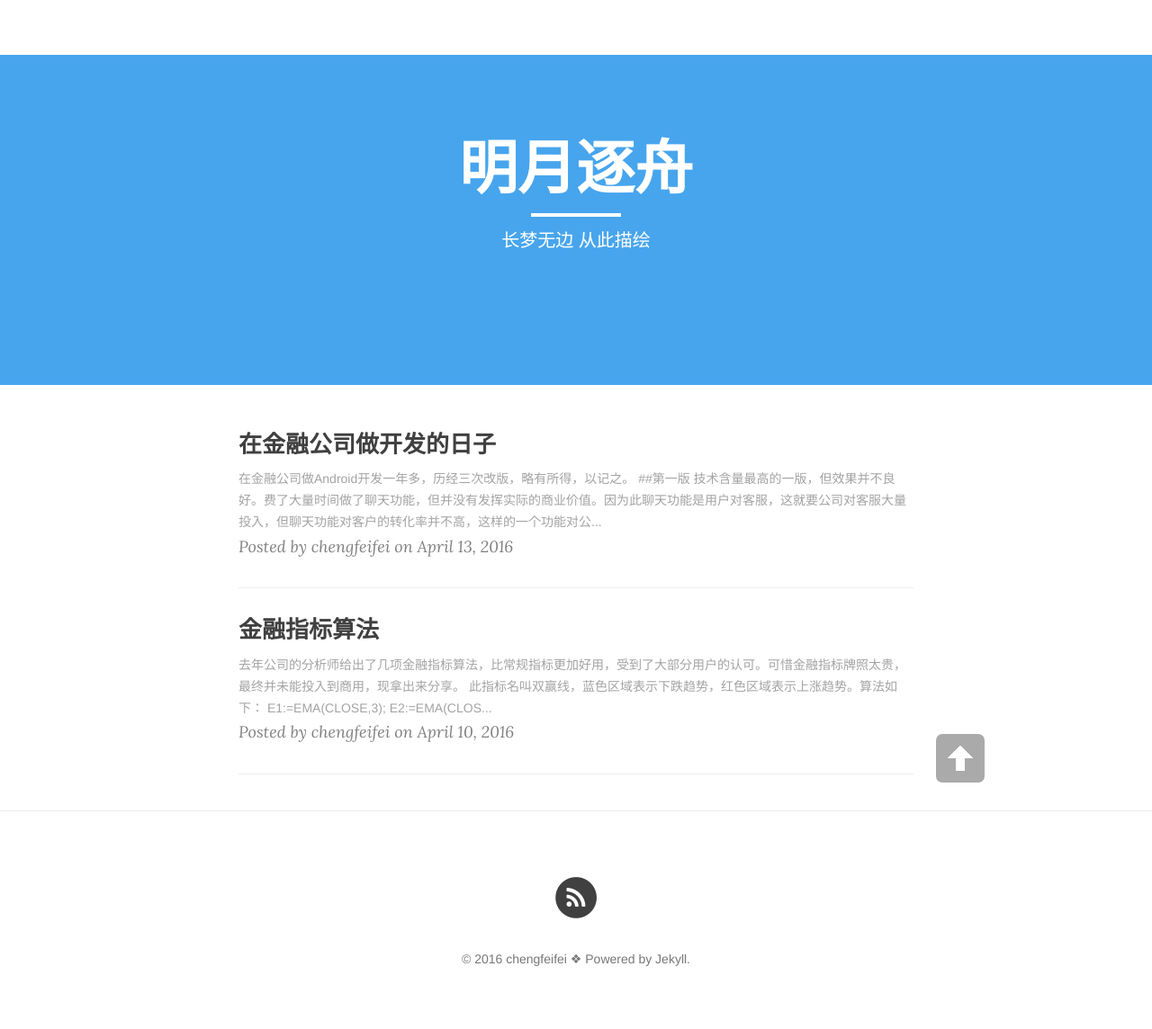
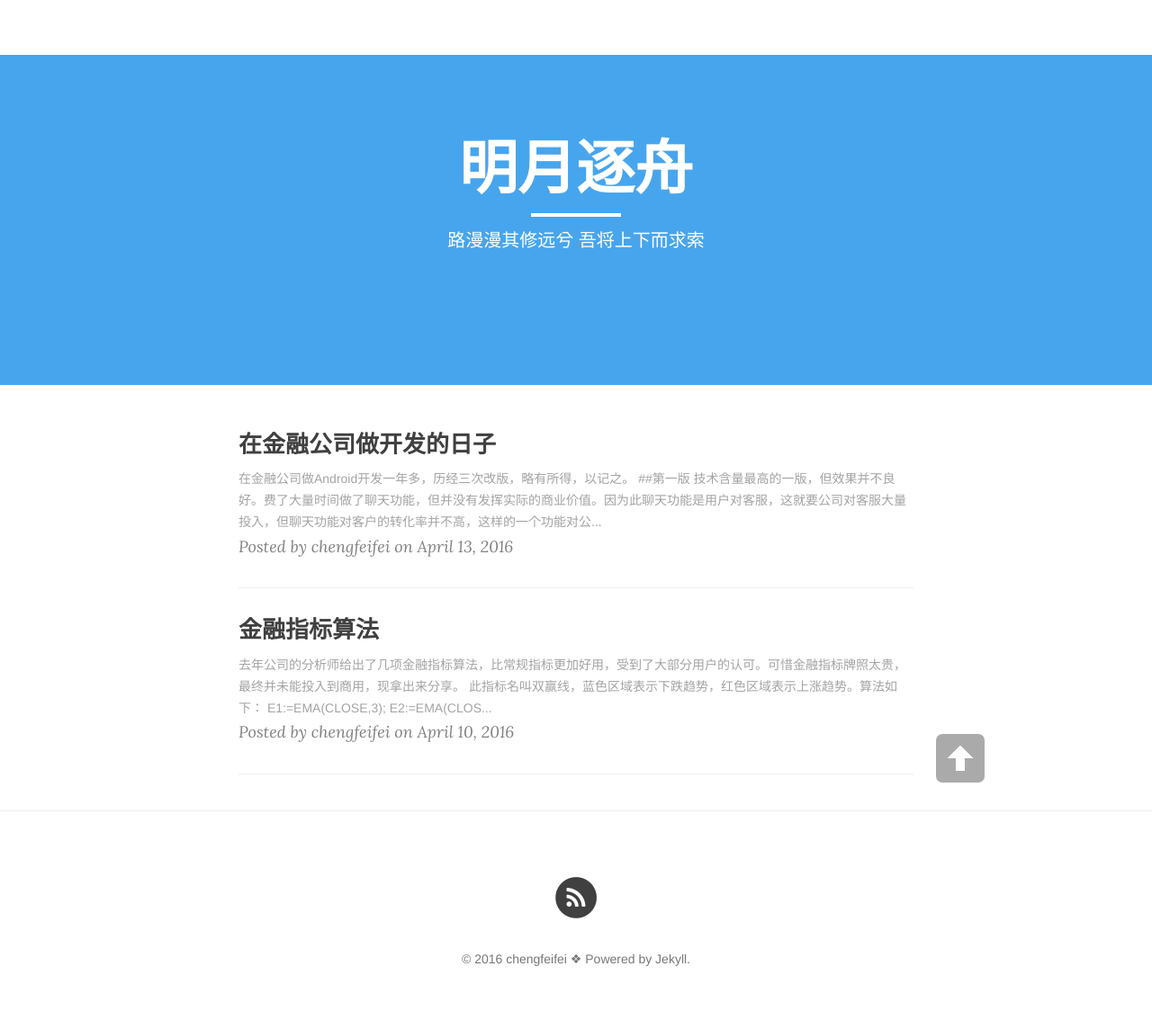
Before and after one commit to niujunhao/niujunhao.github.io, a Jekyll site: the page built from index.html, in a window 1280 px wide. Shown: the whole page at 90% size. Built offline with Jekyll 4.4.1, drawn with Linux system fonts in a browser that asks for light colours; nearby versions of some CDN libraries; the list of posts is cut into pages by our own code.

Commit message:
edit description
edit

```diff
--- a/index.html
+++ b/index.html
@@ -1,6 +1,6 @@
 ---
 layout: page
-description: "长梦无边 从此描绘"
+description: "路漫漫其修远兮 吾将上下而求索"
 ---
 
 {% for post in paginator.posts %}
```
